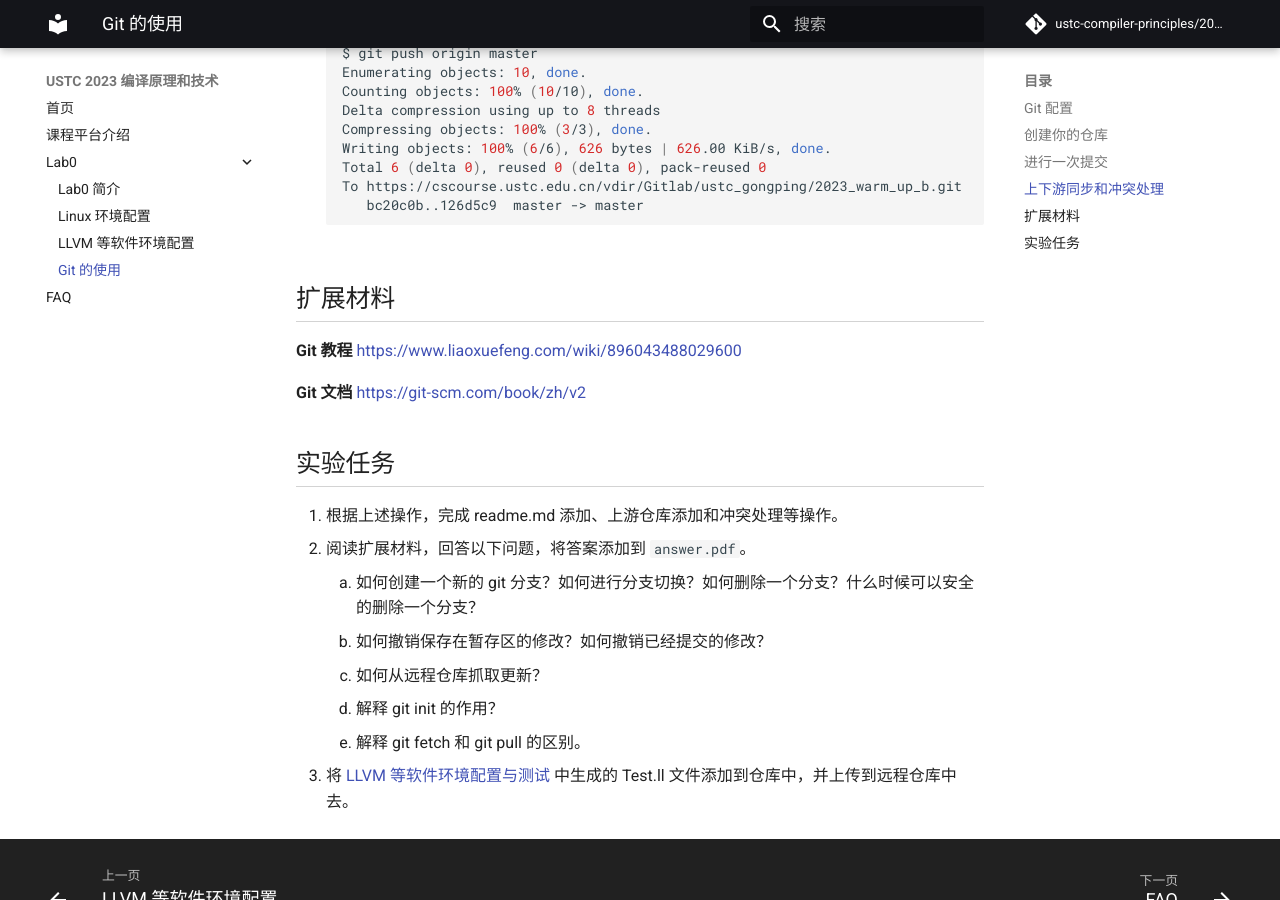
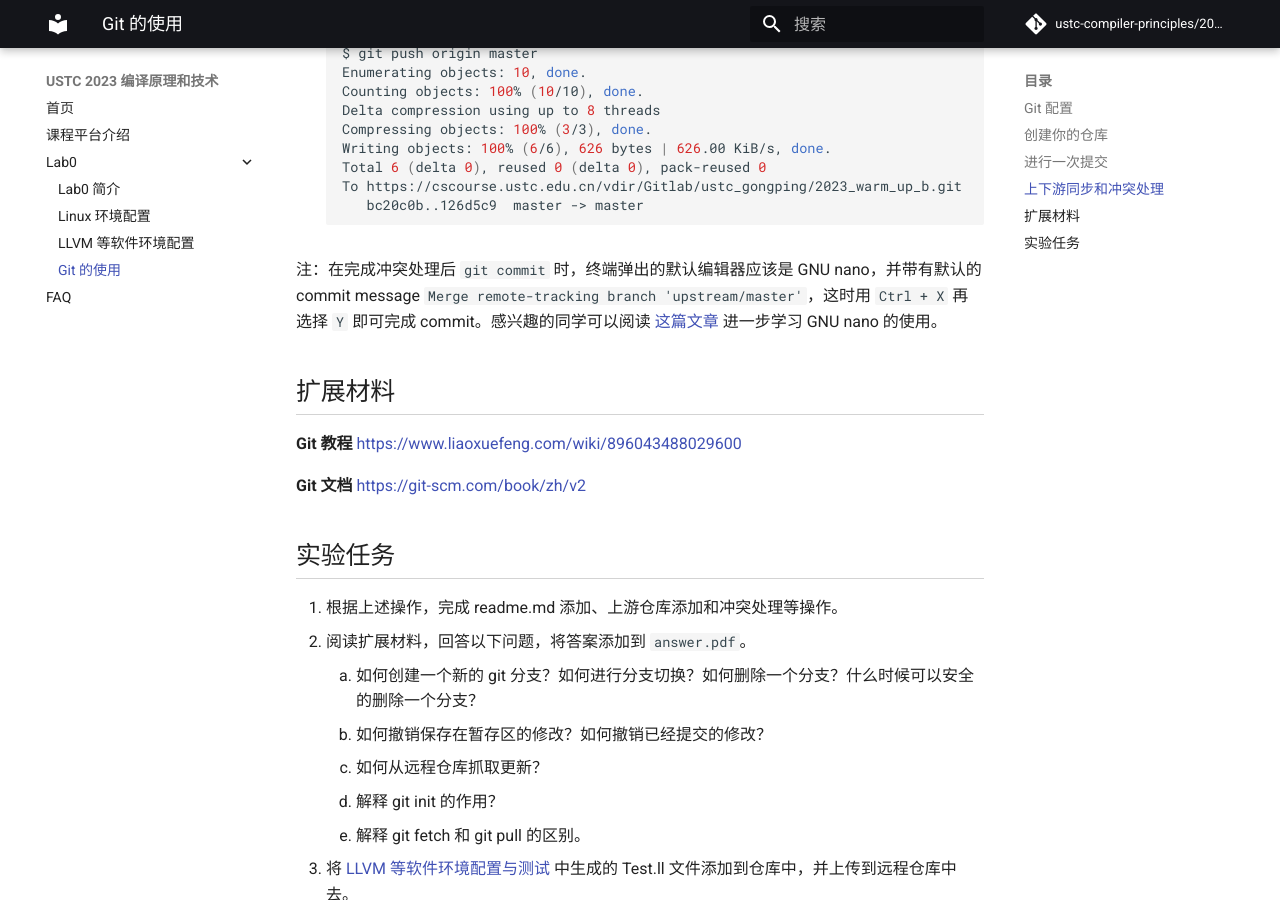
Before and after one commit to ustc-compiler-principles/2023, an MkDocs documentation site: the page built from docs/lab0/git.md, in a window 1280 px wide and 900 px high, scrolled down 5846 px. Built offline with MkDocs 1.6.1 and Material for MkDocs 9.7.7, drawn with Linux system fonts in a browser that asks for light colours; comment, search, counter and statistics services are not loaded.

Commit message:
introduce nano

````diff
--- a/docs/lab0/git.md
+++ b/docs/lab0/git.md
@@ -227,6 +227,8 @@ To https://cscourse.ustc.edu.cn/vdir/Gitlab/ustc_gongping/2023_warm_up_b.git
      bc20c0b..126d5c9  master -> master
   ```
 
+注：在完成冲突处理后 `git commit` 时，终端弹出的默认编辑器应该是 GNU nano，并带有默认的 commit message `Merge remote-tracking branch 'upstream/master'`，这时用 `Ctrl + X` 再选择 `Y` 即可完成 commit。感兴趣的同学可以阅读 [这篇文章](https://zhuanlan.zhihu.com/p/341705638) 进一步学习 GNU nano 的使用。
+
 ## 扩展材料
 
 **Git 教程** [https://www.liaoxuefeng.com/wiki/896043488029600](https://www.liaoxuefeng.com/wiki/896043488029600)
````
